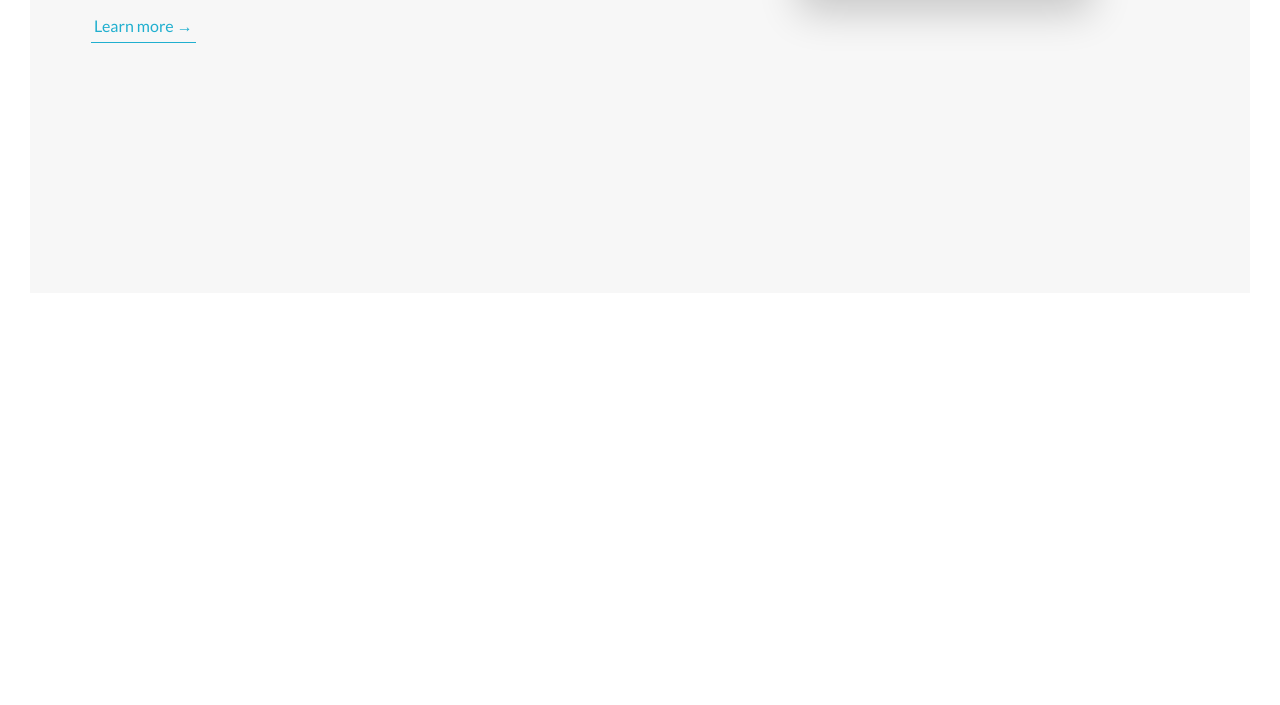
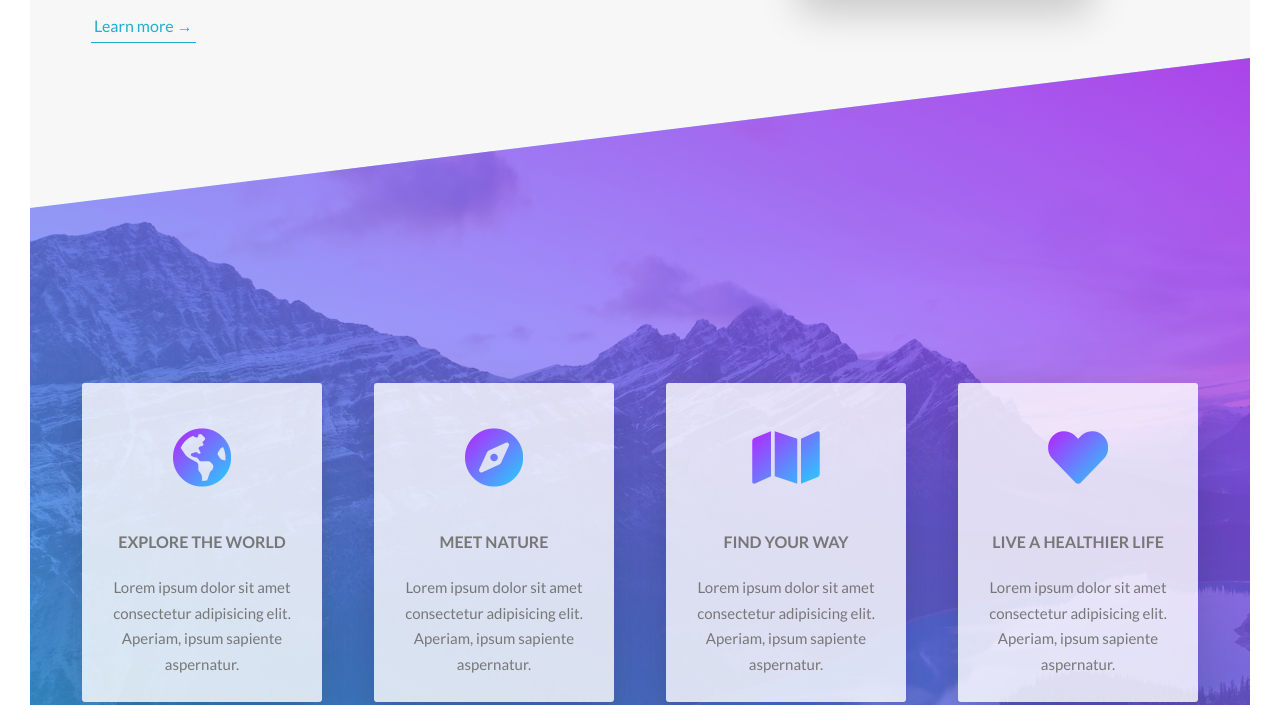
Before and after one commit to mmazen404/Natours, a website: page index.html in a window 1280 px wide. Shown: the part 1318-2023 px from the top of the page. Before the commit the page ends 1641 px from the top, so only its background shows below. Drawn offline with Linux system fonts and the light colour scheme.

Commit message:
added section feature and included font awesome library

```diff
--- a/index.html
+++ b/index.html
@@ -7,6 +7,14 @@
     <link
       href="https://fonts.googleapis.com/css?family=Lato:100,300,400,700,900"
       rel="stylesheet"
+    />
+
+    <!-- Font Awesome -->
+    <link
+      rel="stylesheet"
+      href="https://use.fontawesome.com/releases/v5.15.4/css/all.css"
+      integrity="sha384-DyZ88mC6Up2uqS4h/KRgHuoeGwBcD4Ng9SiP4dIRy0EXTlnuz47vAwmeGwVChigm"
+      crossorigin="anonymous"
     />
 
     <link rel="stylesheet" href="css/main.css" />
@@ -79,7 +87,47 @@
               />
             </div>
           </div>
-          <!-- Right Body -->
+        </div>
+      </section>
+
+      <!-- Section Features -->
+      <section class="section-features">
+        <div class="section-features__row">
+          <div class="feature-box">
+            <i class="feature-box__icon fas fa-globe-americas mb-2 mt-2"></i>
+            <h3 class="heading-tertairy mt-2 mb-2">Explore the world</h3>
+            <p class="feature-box__text">
+              Lorem ipsum dolor sit amet consectetur adipisicing elit. Aperiam,
+              ipsum sapiente aspernatur.
+            </p>
+          </div>
+
+          <div class="feature-box">
+            <i class="feature-box__icon fas fa-compass mb-2 mt-2"></i>
+            <h3 class="heading-tertairy mt-2 mb-2">Meet nature</h3>
+            <p class="feature-box__text">
+              Lorem ipsum dolor sit amet consectetur adipisicing elit. Aperiam,
+              ipsum sapiente aspernatur.
+            </p>
+          </div>
+
+          <div class="feature-box">
+            <i class="feature-box__icon fas fas fa-map mb-2 mt-2"></i>
+            <h3 class="heading-tertairy mt-2 mb-2">Find your way</h3>
+            <p class="feature-box__text">
+              Lorem ipsum dolor sit amet consectetur adipisicing elit. Aperiam,
+              ipsum sapiente aspernatur.
+            </p>
+          </div>
+
+          <div class="feature-box">
+            <i class="feature-box__icon fas fa-heart mb-2 mt-2"></i>
+            <h3 class="heading-tertairy mt-2 mb-2">Live a healthier life</h3>
+            <p class="feature-box__text">
+              Lorem ipsum dolor sit amet consectetur adipisicing elit. Aperiam,
+              ipsum sapiente aspernatur.
+            </p>
+          </div>
         </div>
       </section>
     </main>
--- a/sass/base/_utilities.scss
+++ b/sass/base/_utilities.scss
@@ -9,3 +9,6 @@
 .mb-2 {
   margin-bottom: 2rem;
 }
+.mt-2 {
+  margin-top: 2rem;
+}
--- /dev/null
+++ b/sass/components/_feature-box.scss
@@ -0,0 +1,29 @@
+.feature-box {
+  background-color: rgba(white, 0.8);
+  font-size: 1.5rem;
+  text-align: center;
+  padding: 2.5rem;
+  border-radius: 3px;
+  box-shadow: 0 1.5rem 4rem rgba($color-black-shadow, 0.15);
+  max-width: 24rem;
+  transition: transform 0.2s;
+
+  &__icon {
+    font-size: 6rem;
+    color: transparent;
+    background-image: linear-gradient(
+      to right bottom,
+      $color-primary-dark,
+      $color-primary-light
+    );
+    -webkit-background-clip: text;
+  }
+
+  &:hover {
+    transform: translateY(-1.5rem) scale(1.03);
+  }
+
+  &__text {
+    max-width: 23rem;
+  }
+}
--- a/sass/main.scss
+++ b/sass/main.scss
@@ -11,6 +11,7 @@
 
 @import "components/button";
 @import "components/composition";
+@import "components/feature-box";
 
 @import "layout/header";
 @import "layout/grid";
--- a/sass/pages/_home.scss
+++ b/sass/pages/_home.scss
@@ -16,3 +16,22 @@
     }
   }
 }
+
+.section-features {
+  padding: 25rem 0;
+  margin-top: -20vh;
+  background-image: linear-gradient(
+      to top right,
+      rgba($color-primary-light, 0.7),
+      rgba($color-primary-dark, 0.7)
+    ),
+    url(../img/nat-4.jpg);
+  background-size: cover;
+  transform: skewY(-7deg);
+
+  &__row {
+    display: flex;
+    justify-content: space-evenly;
+    transform: skewY(7deg);
+  }
+}
```
Also changed, not shown: css/main.css, 1 other file.
